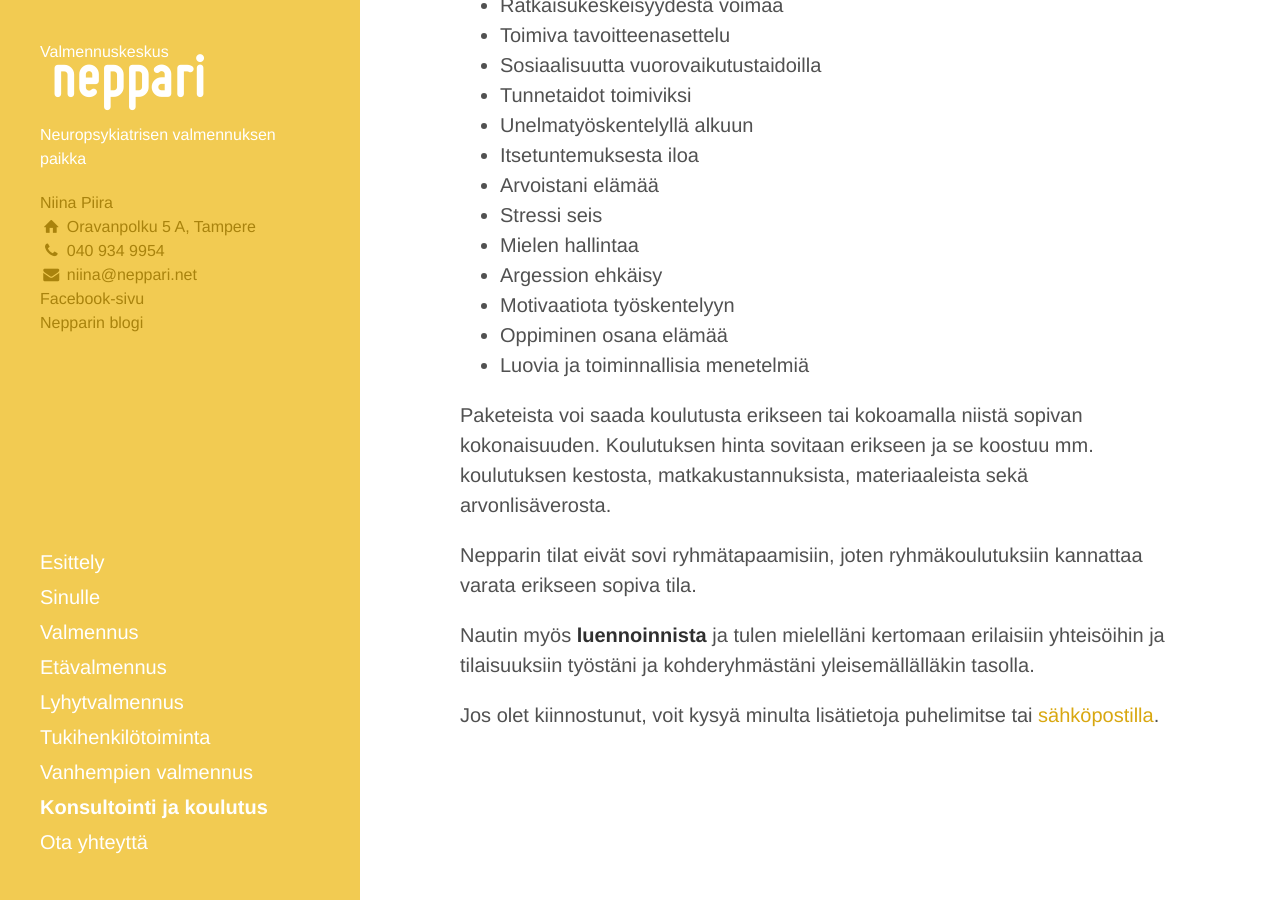
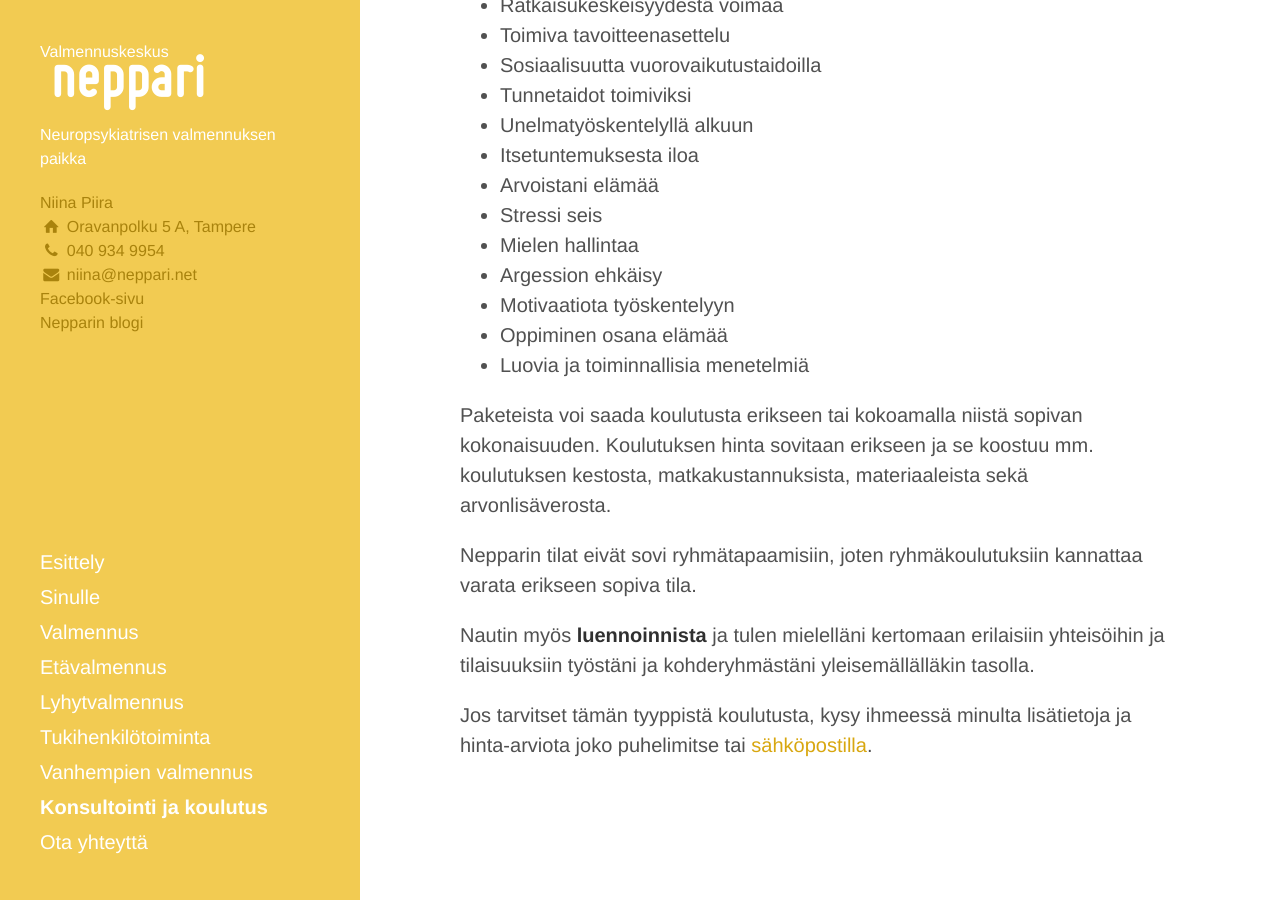
Before and after one commit to niinapiira/neppari.net, a Jekyll site: the page built from konsultointi-ja-koulutus.md, in a window 1280 px wide and 900 px high, scrolled down 1024 px. Built offline with Jekyll 4.4.1, drawn with Linux system fonts in a browser that asks for light colours; Markdown is read by kramdown in place of the engine named in the settings.

Commit message:
Updated konsultointi-ja-koulutus.md

```diff
--- a/konsultointi-ja-koulutus.md
+++ b/konsultointi-ja-koulutus.md
@@ -9,6 +9,7 @@
 "link-title": ""
 polaroid: ""
 ---
+
 
 
 
@@ -53,4 +54,4 @@
 
 Nautin myös **luennoinnista** ja tulen mielelläni kertomaan erilaisiin yhteisöihin ja tilaisuuksiin työstäni ja kohderyhmästäni yleisemällälläkin tasolla.
 
-Jos olet kiinnostunut, voit kysyä minulta lisätietoja puhelimitse tai [sähköpostilla](/ota-yhteytta).
+Jos tarvitset tämän tyyppistä koulutusta, kysy ihmeessä minulta lisätietoja ja hinta-arviota joko puhelimitse tai [sähköpostilla](/ota-yhteytta).
```
